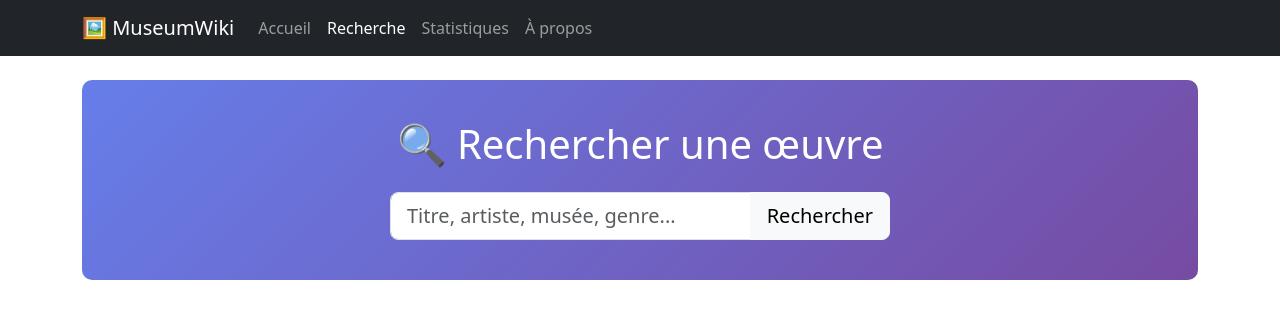
After one commit to alexandrebrief/musuemwiki, a Flask app: page /search in a window 1280 px wide. The commit adds this page. Shown: the top 319 px of the page. Run offline with Flask 3, Linux system fonts and the light colour scheme.

Commit message:
Ajout de la barre de recherche

```diff
--- a/app/app.py
+++ b/app/app.py
@@ -46,6 +46,30 @@ def index():
                          artworks=df.head(20).to_dict('records'),
                          stats=stats)
 
+@app.route('/search')
+def search():
+    """Page de recherche"""
+    query = request.args.get('q', '')
+    df = load_artworks()
+
+    if query:
+        # Recherche dans titre, createur, lieu, genre
+        mask = (
+            df['titre'].str.contains(query, case=False, na=False) |
+            df['createur'].str.contains(query, case=False, na=False) |
+            df['lieu'].str.contains(query, case=False, na=False) |
+            df['genre'].str.contains(query, case=False, na=False)
+        )
+        results = df[mask]
+    else:
+        results = pd.DataFrame()
+
+    return render_template('search.html',
+                         query=query,
+                         results=results.to_dict('records'),
+                         count=len(results))
+
+
 @app.route('/api/artworks')
 def api_artworks():
     """API JSON pour les œuvres"""
--- a/app/templates/index.html
+++ b/app/templates/index.html
@@ -32,7 +32,8 @@
             <div class="collapse navbar-collapse" id="navbarNav">
                 <ul class="navbar-nav">
                     <li class="nav-item">
-                        <a class="nav-link active" href="/">Accueil</a>
+    <a class="nav-link" href="/search">Recherche</a>
+ <a class="nav-link active" href="/">Accueil</a>
                     </li>
                     <li class="nav-item">
                         <a class="nav-link" href="/stats">Statistiques</a>
--- /dev/null
+++ b/app/templates/search.html
@@ -0,0 +1,118 @@
+<!DOCTYPE html>
+<html lang="fr">
+<head>
+    <meta charset="UTF-8">
+    <meta name="viewport" content="width=device-width, initial-scale=1.0">
+    <title>MuseumWiki - Recherche</title>
+    <link href="https://cdn.jsdelivr.net/npm/bootstrap@5.3.0/dist/css/bootstrap.min.css" rel="stylesheet">
+    <style>
+        .artwork-card {
+            margin-bottom: 20px;
+            transition: transform 0.2s;
+            height: 100%;
+        }
+        .artwork-card:hover {
+            transform: scale(1.02);
+            box-shadow: 0 4px 8px rgba(0,0,0,0.2);
+        }
+        .search-box {
+            background: linear-gradient(135deg, #667eea 0%, #764ba2 100%);
+            color: white;
+            padding: 40px;
+            border-radius: 10px;
+            margin-bottom: 30px;
+        }
+        .search-input {
+            max-width: 500px;
+            margin: 0 auto;
+        }
+    </style>
+</head>
+<body>
+    <nav class="navbar navbar-expand-lg navbar-dark bg-dark">
+        <div class="container">
+            <a class="navbar-brand" href="/">🖼️ MuseumWiki</a>
+            <button class="navbar-toggler" type="button" data-bs-toggle="collapse" data-bs-target="#navbarNav">
+                <span class="navbar-toggler-icon"></span>
+            </button>
+            <div class="collapse navbar-collapse" id="navbarNav">
+                <ul class="navbar-nav">
+                    <li class="nav-item">
+                        <a class="nav-link" href="/">Accueil</a>
+                    </li>
+                    <li class="nav-item">
+                        <a class="nav-link active" href="/search">Recherche</a>
+                    </li>
+                    <li class="nav-item">
+                        <a class="nav-link" href="/stats">Statistiques</a>
+                    </li>
+                    <li class="nav-item">
+                        <a class="nav-link" href="/about">À propos</a>
+                    </li>
+                </ul>
+            </div>
+        </div>
+    </nav>
+
+    <div class="container mt-4">
+        <div class="search-box text-center">
+            <h1 class="mb-4">🔍 Rechercher une œuvre</h1>
+            <form action="/search" method="get" class="search-input">
+                <div class="input-group">
+                    <input type="text"
+                           name="q"
+                           class="form-control form-control-lg"
+                           placeholder="Titre, artiste, musée, genre..."
+                           value="{{ query }}">
+                    <button class="btn btn-light btn-lg" type="submit">
+                        Rechercher
+                    </button>
+                </div>
+            </form>
+        </div>
+
+        {% if query %}
+            <div class="mb-4">
+                <h3>Résultats pour "{{ query }}"</h3>
+                <p>{{ count }} œuvre(s) trouvée(s)</p>
+            </div>
+
+            {% if results %}
+                <div class="row">
+                    {% for artwork in results %}
+                    <div class="col-md-3 mb-4">
+                        <div class="card artwork-card">
+                            {% if artwork.image_url %}
+                            <img src="{{ artwork.image_url }}" class="card-img-top" alt="{{ artwork.titre }}" style="height: 200px; object-fit: cover;">
+                            {% else %}
+                            <div class="card-img-top bg-secondary text-white d-flex align-items-center justify-content-center" style="height: 200px;">
+                                🖼️ Pas d'image
+                            </div>
+                            {% endif %}
+                            <div class="card-body">
+                                <h5 class="card-title">{{ artwork.titre[:50] }}{% if artwork.titre|length > 50 %}...{% endif %}</h5>
+                                <p class="card-text">
+                                    <strong>👨‍🎨 {{ artwork.createur }}</strong><br>
+                                    <small>📅 {{ artwork.date[:4] if artwork.date else 'Date inconnue' }}</small><br>
+                                    <small>🏛️ {{ artwork.lieu[:30] if artwork.lieu else 'Lieu inconnu' }}</small><br>
+                                    {% if artwork.genre %}
+                                    <small>🏷️ {{ artwork.genre }}</small>
+                                    {% endif %}
+                                </p>
+                                <a href="{{ artwork.wikidata_url }}" target="_blank" class="btn btn-sm btn-primary">Voir sur Wikidata</a>
+                            </div>
+                        </div>
+                    </div>
+                    {% endfor %}
+                </div>
+            {% else %}
+                <div class="alert alert-info">
+                    Aucune œuvre trouvée pour "{{ query }}". Essayez d'autres mots-clés !
+                </div>
+            {% endif %}
+        {% endif %}
+    </div>
+
+    <script src="https://cdn.jsdelivr.net/npm/bootstrap@5.3.0/dist/js/bootstrap.bundle.min.js"></script>
+</body>
+</html>
--- a/docker-compose.yml
+++ b/docker-compose.yml
@@ -5,9 +5,8 @@ services:
     build: ./app
     container_name: museumwiki_app
     ports:
-      - "5000:5000"
+      - "5001:5000"  # Changé le port pour éviter conflits
     volumes:
       - ./data:/app/data
-      - ./app:/app
     environment:
-      DATA_PATH: /app/data/artworks_latest.csv
+      - DATA_PATH=/app/data/artworks_latest.csv
```
